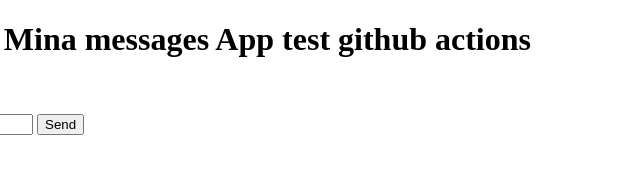
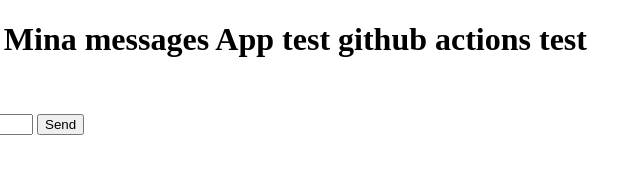
Before and after one commit to mina-safwat-1/algocas-week8, a plain HTML site: page frontend/index.html in a window 1280 px wide. Shown: the full height of the page, 160-800 px from the left. Drawn offline with Linux system fonts and the light colour scheme; no server answers.

Commit message:
test github actions

```diff
--- a/frontend/index.html
+++ b/frontend/index.html
@@ -4,7 +4,7 @@
   <title>Frontend</title>
 </head>
 <body>
-  <h1>Hello from Mina messages App test github actions</h1>
+  <h1>Hello from Mina messages App test github actions test</h1>
   <p>Algocas week8 task</p>
 
   <form id="messageForm">
```
